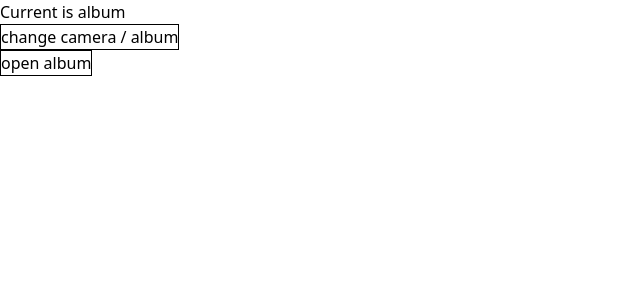
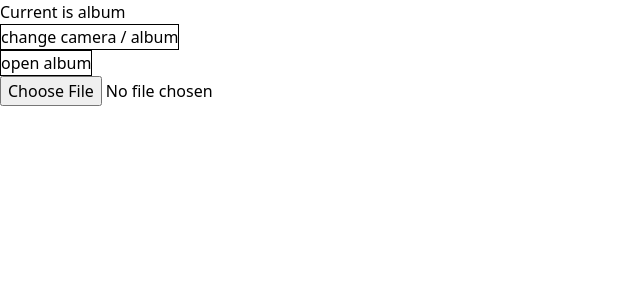
Before and after one commit to LoTwT/repro-everything, a React (Vite) app: page / in a window 1280 px wide. Both pictures are taken after a click on the button "change camera / album". Shown: the top 300 px of the page, without its empty margins (0-640 px from the left). Built offline with nearby package versions, Linux system fonts and the light colour scheme; no server answers.

Commit message:
chore: update

```diff
--- a/src/components/Album/index.tsx
+++ b/src/components/Album/index.tsx
@@ -11,6 +11,7 @@ const Album = () => {
       inputEl.current.type = "file"
       // 限制只能选择文件
       inputEl.current.accept = "image/*"
+
       inputEl.current.addEventListener("change", handleImages, false)
       inputEl.current.click()
     } else {
@@ -42,7 +43,7 @@ const Album = () => {
       >
         open album
       </button>
-      {/* <div>
+      <div>
         <input
           type="file"
           name="input-file"
@@ -53,8 +54,9 @@ const Album = () => {
           }}
           accept="image/*"
           onClick={() => console.log("from-input")}
+          capture={false}
         />
-      </div> */}
+      </div>
     </div>
   )
 }
```
